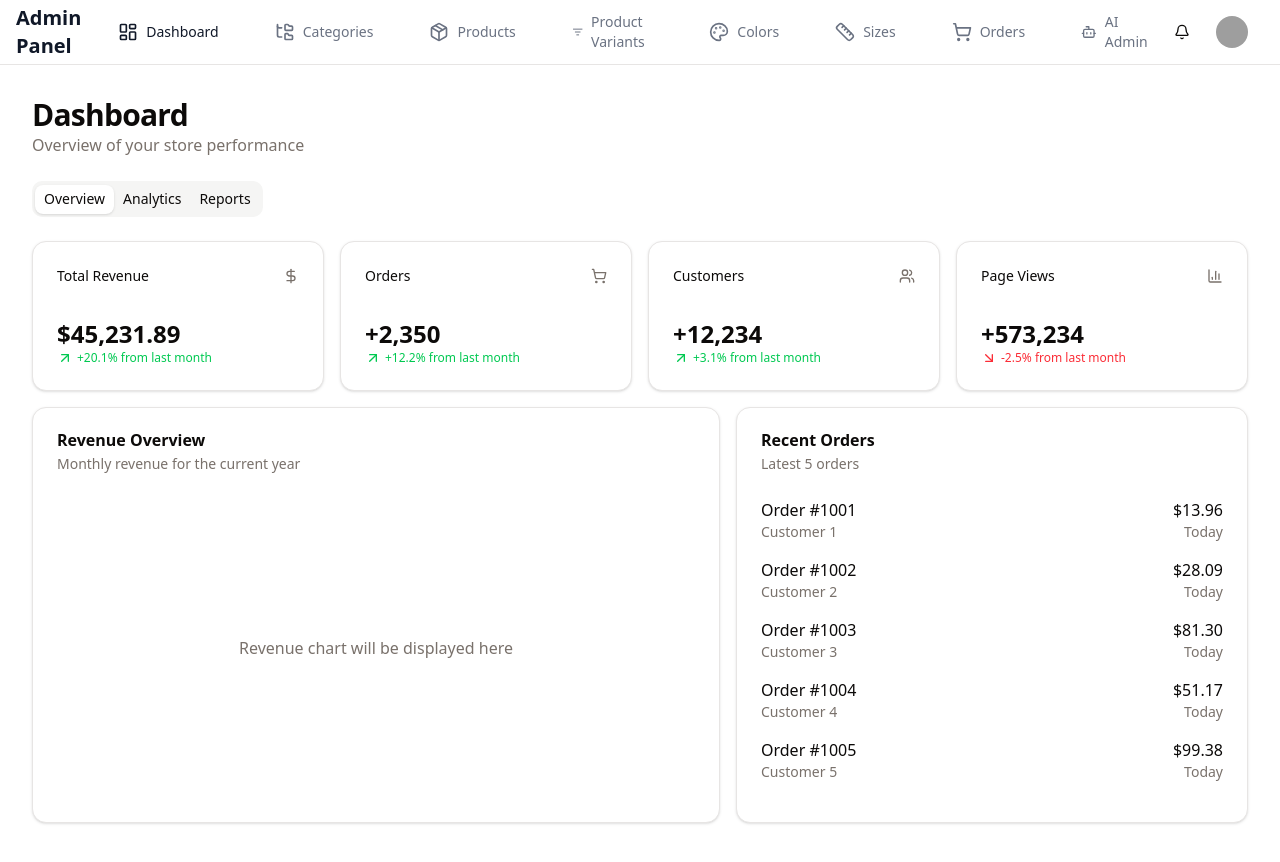
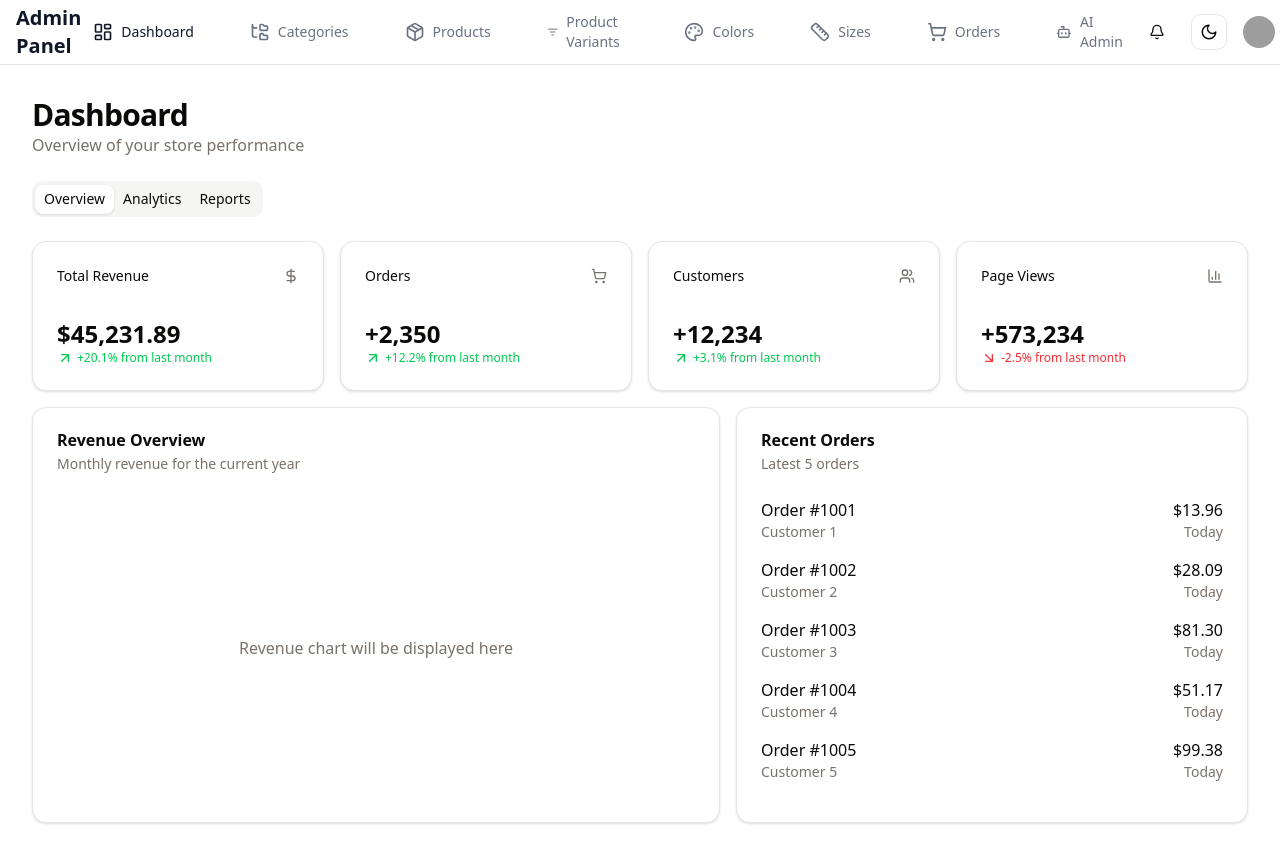
Before and after one commit to MemCommerce/admin-memcommerce, a React (Vite) app: page / in a window 1280 px wide. Shown: the top 862 px of the page. Built offline with nearby package versions, Linux system fonts and the light colour scheme; grey boxes are pictures that could not be loaded.

Commit message:
Implement dark mode

```diff
--- a/package.json
+++ b/package.json
@@ -30,7 +30,6 @@
     "react-router": "^7.5.3",
     "sonner": "^2.0.3",
     "tailwind-merge": "^3.2.0",
-    "tailwindcss": "^4.1.5",
     "uuid": "^11.1.0"
   },
   "devDependencies": {
@@ -39,10 +38,13 @@
     "@types/react": "^19.1.2",
     "@types/react-dom": "^19.1.2",
     "@vitejs/plugin-react": "^4.4.1",
+    "autoprefixer": "^10.4.21",
     "eslint": "^9.25.0",
     "eslint-plugin-react-hooks": "^5.2.0",
     "eslint-plugin-react-refresh": "^0.4.19",
     "globals": "^16.0.0",
+    "postcss": "^8.5.6",
+    "tailwindcss": "^4.1.12",
     "tw-animate-css": "^1.2.9",
     "typescript": "~5.8.3",
     "typescript-eslint": "^8.30.1",
--- a/src/components/Header.tsx
+++ b/src/components/Header.tsx
@@ -1,10 +1,28 @@
-import { useState } from "react"
-import { Link, useLocation } from "react-router"
-import { Menu, Bell, X, LayoutDashboard, Package, Palette, Ruler, ShoppingCart, ListFilter, FolderTree, BotIcon } from "lucide-react"
-import { Button } from "@/components/ui/button"
-import { DropdownMenu, DropdownMenuContent, DropdownMenuItem, DropdownMenuTrigger } from "@/components/ui/dropdown-menu"
-import { Avatar, AvatarFallback, AvatarImage } from "@/components/ui/avatar"
-import { cn } from "@/lib/utils"
+import { useState } from "react";
+import { Link, useLocation } from "react-router";
+import {
+  Menu,
+  Bell,
+  X,
+  LayoutDashboard,
+  Package,
+  Palette,
+  Ruler,
+  ShoppingCart,
+  ListFilter,
+  FolderTree,
+  BotIcon,
+} from "lucide-react";
+import { Button } from "@/components/ui/button";
+import {
+  DropdownMenu,
+  DropdownMenuContent,
+  DropdownMenuItem,
+  DropdownMenuTrigger,
+} from "@/components/ui/dropdown-menu";
+import { Avatar, AvatarFallback, AvatarImage } from "@/components/ui/avatar";
+import { cn } from "@/lib/utils";
+import { ThemeToggle } from "./common/ThemeToggle";
 
 const navigation = [
   { name: "Dashboard", href: "/", icon: LayoutDashboard },
@@ -15,11 +33,11 @@ const navigation = [
   { name: "Sizes", href: "/sizes", icon: Ruler },
   { name: "Orders", href: "/orders", icon: ShoppingCart },
   { name: "AI Admin", href: "/ai-admin", icon: BotIcon },
-]
+];
 
 export default function Header() {
-  const location = useLocation()
-  const [isMobileMenuOpen, setIsMobileMenuOpen] = useState(false)
+  const location = useLocation();
+  const [isMobileMenuOpen, setIsMobileMenuOpen] = useState(false);
 
   return (
     <header className="border-b bg-white dark:bg-gray-800">
@@ -41,7 +59,7 @@ export default function Header() {
                   "flex items-center px-3 py-2 text-sm font-medium",
                   location.pathname === item.href
                     ? "text-gray-900 dark:text-white"
-                    : "text-gray-500 hover:text-gray-900 dark:text-gray-300 dark:hover:text-white",
+                    : "text-gray-500 hover:text-gray-900 dark:text-gray-300 dark:hover:text-white"
                 )}
               >
                 <item.icon className="mr-2 h-5 w-5" />
@@ -54,6 +72,8 @@ export default function Header() {
             <Button variant="ghost" size="icon">
               <Bell className="h-5 w-5" />
             </Button>
+
+            <ThemeToggle />
 
             <DropdownMenu>
               <DropdownMenuTrigger asChild>
@@ -98,7 +118,7 @@ export default function Header() {
                   "flex items-center rounded-md px-3 py-2 text-base font-medium",
                   location.pathname === item.href
                     ? "bg-gray-100 text-gray-900 dark:bg-gray-700 dark:text-white"
-                    : "text-gray-600 hover:bg-gray-50 hover:text-gray-900 dark:text-gray-300 dark:hover:bg-gray-700 dark:hover:text-white",
+                    : "text-gray-600 hover:bg-gray-50 hover:text-gray-900 dark:text-gray-300 dark:hover:bg-gray-700 dark:hover:text-white"
                 )}
                 onClick={() => setIsMobileMenuOpen(false)}
               >
@@ -110,5 +130,5 @@ export default function Header() {
         </div>
       )}
     </header>
-  )
+  );
 }
--- /dev/null
+++ b/src/components/common/ThemeToggle.tsx
@@ -0,0 +1,18 @@
+import { useContext } from "react"
+import { ThemeContext } from "@/context/ThemeContext"
+import { Sun, Moon } from "lucide-react"
+
+export function ThemeToggle() {
+  const context = useContext(ThemeContext)
+  if (!context) throw new Error("ThemeContext not found")
+  const { theme, setTheme } = context
+
+  return (
+    <button
+      onClick={() => setTheme(theme === "dark" ? "light" : "dark")}
+      className="p-2 rounded-lg border bg-card text-card-foreground"
+    >
+      {theme === "dark" ? <Sun size={18} /> : <Moon size={18} />}
+    </button>
+  )
+}
--- a/src/main.tsx
+++ b/src/main.tsx
@@ -2,9 +2,12 @@ import { StrictMode } from 'react'
 import { createRoot } from 'react-dom/client'
 import App from './App.tsx'
 import './index.css'
+import { ThemeProvider } from './context/ThemeProvider.tsx'
 
 createRoot(document.getElementById('root')!).render(
   <StrictMode>
-    <App />
+    <ThemeProvider>
+      <App />
+    </ThemeProvider>
   </StrictMode>,
 )
```
Also changed, not shown: src/context/ThemeProvider.tsx (indentation only), 1 other file (tests, documents, lock files or other folders).
